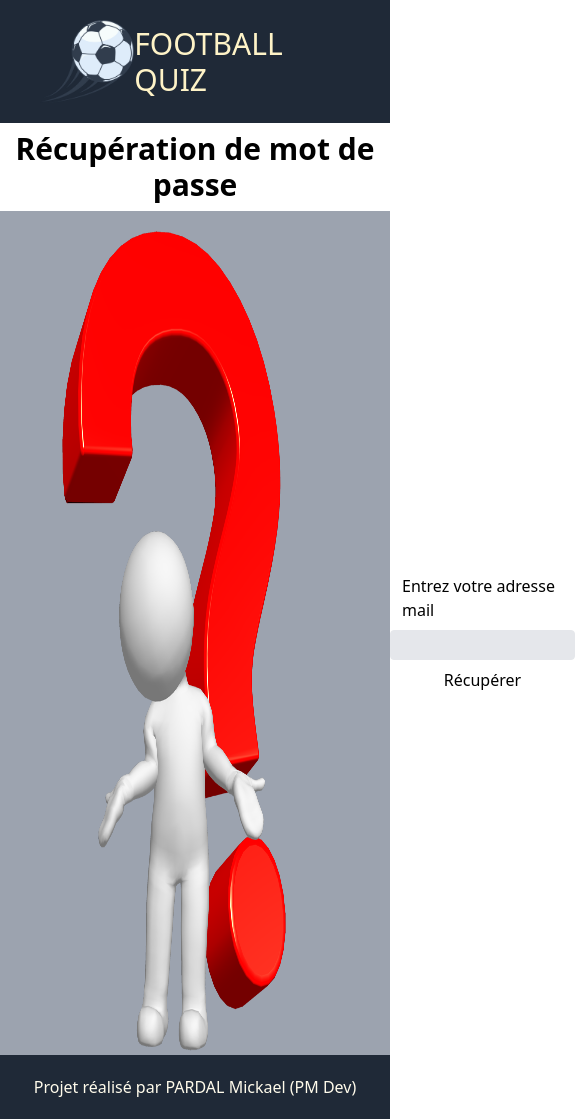
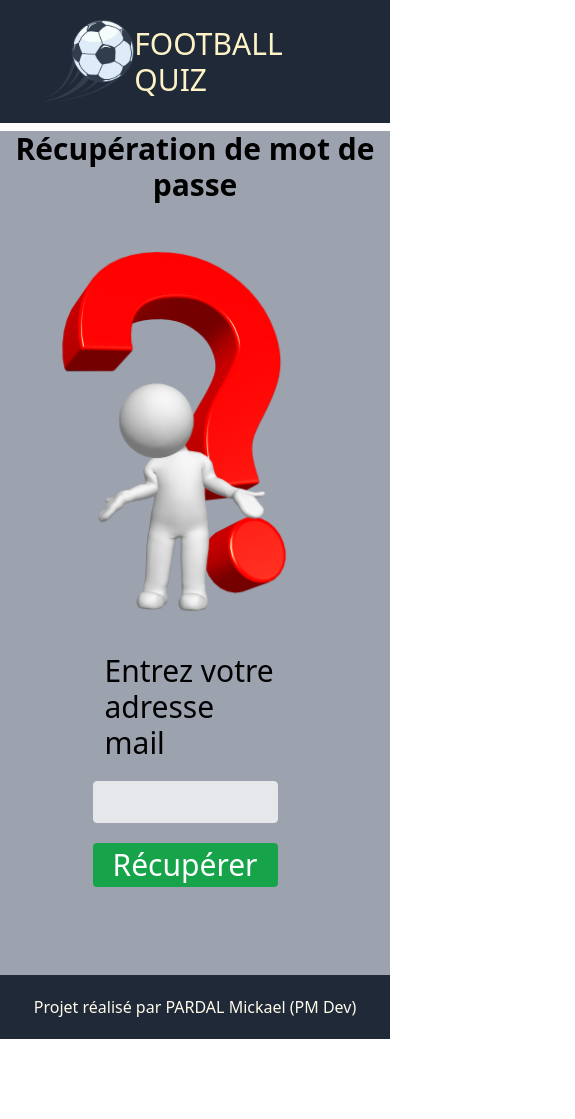
Before and after one commit to mpardal/quiz, a React (Vite) app: page /mot-de-passe-oublie in a window 390 px wide. Shown: the whole page, 575 px wide, since content can reach past the window. After the commit the page ends 1039 px from the top, so only its background shows below. Built offline with nearby package versions, Linux system fonts and the light colour scheme; no server answers.

Commit message:
design mobile

```diff
--- a/src/App.jsx
+++ b/src/App.jsx
@@ -23,7 +23,6 @@ function App() {
               <Route path="/inscription" element={<SignUp />} />
               <Route path="/connexion" element={<Login />} />
               <Route path="/accueil" element={<Welcome />} />
-              <Route path="/error" element={<ErrorPage />} />
               <Route path="/mot-de-passe-oublie" element={<ForgetPassword />} />
             </Routes>
             <Footer />
--- a/src/Components/ForgetPassword.jsx
+++ b/src/Components/ForgetPassword.jsx
@@ -1,14 +1,13 @@
-import {auth} from '../config/firebase-config'
-import {sendPasswordResetEmail} from 'firebase/auth'
-import {useState} from "react";
-import {useNavigate} from "react-router-dom";
-import interrogation from "../assets/interrogation.png"
+import { auth } from '../config/firebase-config'
+import { sendPasswordResetEmail } from 'firebase/auth'
+import { useState } from 'react'
+import { useNavigate } from 'react-router-dom'
+import interrogation from '../assets/interrogation.png'
 
 const ForgetPassword = () => {
-
   const navigate = useNavigate()
 
-    const [email, setEmail] = useState("")
+  const [email, setEmail] = useState('')
   const [success, setSuccess] = useState(null)
   const [error, setError] = useState(null)
 
@@ -18,37 +17,45 @@ const ForgetPassword = () => {
       .then(() => {
         setError(null)
         setSuccess(`Consultez votre ${email} pour réinitialiser le mot de passe`)
-                setEmail("")
+        setEmail('')
         setTimeout(() => {
           navigate('/connexion')
         }, 2000)
-            }).catch(error => {
+      })
+      .catch((error) => {
         setError(error)
-                setEmail("")
-            }
-        )
+        setEmail('')
+      })
   }
 
   return (
-        <>
+    <main className="h-full bg-gray-400">
       <h2 className="text-3xl text-center my-2 font-bold">Récupération de mot de passe</h2>
-            <div className="flex flex-row justify-between h-full bg-gray-400 gap-5 pr-5">
-                <img src={interrogation} alt="interrogation"/>
-                <form onSubmit={handleSubmit} className="flex flex-col m-auto gap-2 w-1/2">
-                    <label htmlFor="email" className="ml-3">Entrez votre adresse mail</label>
-                    <input type="email" value={email} onChange={e => {
+      <div className="flex flex-col xl:flex-row items-center xl:justify-between gap-10 pr-5 my-10">
+        <div className="my-auto">
+          <img src={interrogation} alt="interrogation" width="450" />
+        </div>
+        <form onSubmit={handleSubmit} className="flex flex-col m-auto gap-5 w-1/2 text-3xl">
+          <label htmlFor="email" className="ml-3">
+            Entrez votre adresse mail
+          </label>
+          <input
+            type="email"
+            value={email}
+            onChange={(e) => {
               setEmail(e.target.value)
-                    }} id="email"
-                           className="border px-2 py-0.5 bg-gray-200 rounded"/>
-                    <button type="submit">Récupérer</button>
-                    {success && <span className="bg-green-700 text-amber-100 border-2">
-                        {success}
-                    </span>
-                    }
+            }}
+            id="email"
+            className="border px-2 py-0.5 bg-gray-200 rounded"
+          />
+          <button type="submit" className="mx-auto px-5 py-1 text-white bg-green-600 rounded">
+            Récupérer
+          </button>
+          {success && <span className="bg-green-700 text-amber-100 border-2">{success}</span>}
           {error && <span className="bg-red-700">{error.message}</span>}
         </form>
       </div>
-        </>
+    </main>
   )
 }
 
--- a/src/Components/Landing.jsx
+++ b/src/Components/Landing.jsx
@@ -1,24 +1,22 @@
-import {Link} from "react-router-dom";
+import { Link } from 'react-router-dom'
 
 const Landing = () => {
-    return(
-        <main className="flex justify-around h-full text-amber-100 bg-worldcup bg-red-600 bg-no-repeat bg-center">
-            <div className="my-auto">
+  return (
+    <main className="flex flex-col xl:flex-row justify-center items-center xl:justify-around h-full text-amber-100 xl:bg-worldcup bg-red-600 bg-no-repeat bg-center">
+      <div className="xl:my-auto my-5">
         <button
           className="border-2 py-3 px-6 rounded bg-transparent text-lg text-center no-underline
-                                   hover:bg-gray-800">
-                    <Link to="/inscription">
-                        Inscription
-                    </Link>
+                                   hover:bg-gray-800"
+        >
+          <Link to="/inscription">Inscription</Link>
         </button>
       </div>
-            <div className="my-auto">
+      <div className="xl:my-auto my-5">
         <button
           className="border-2 py-3 px-6 rounded bg-transparent text-lg text-center no-underline
-                                   hover:bg-gray-800">
-                    <Link to="/connexion">
-                        Connexion
-                    </Link>
+                                   hover:bg-gray-800"
+        >
+          <Link to="/connexion">Connexion</Link>
         </button>
       </div>
     </main>
--- a/src/Components/Levels.jsx
+++ b/src/Components/Levels.jsx
@@ -14,7 +14,7 @@ const Levels = ({ level }) => {
   const levelName = levelNames[level]
 
   return (
-    <div>
+    <div className="ml-10 text-left xl:text-center xl:ml-0">
       <h2 className="ml-5">
         Niveau : <span className="font-bold">{levelName}</span>
       </h2>
--- a/src/Components/Quiz.jsx
+++ b/src/Components/Quiz.jsx
@@ -11,7 +11,7 @@ import { useEffect, useState } from 'react'
 const Quiz = ({ question, displayOptions }) => {
   return (
     <div className="flex flex-col gap-2 items-start text-xl mt-6 ml-8">
-      <h2 className="text-2xl w-1/3 text-left">{question}</h2>
+      <h2 className="text-2xl xl:w-1/3 text-left">{question}</h2>
       {displayOptions}
     </div>
   )
--- a/src/Components/SignUp.jsx
+++ b/src/Components/SignUp.jsx
@@ -40,12 +40,12 @@ const SignUp = () => {
   }, [])
 
   return (
-    <main className="flex flex-row justify-between h-full bg-gray-400">
+    <main className="flex flex-col xl:flex-row items-center xl:justify-between justify-between h-full bg-gray-400">
       <div className="my-auto">
         <img src={club} alt="inscription" />
       </div>
       <form onSubmit={handleSubmit} className="flex flex-col m-auto gap-20 w-1/2">
-        <h2 className="text-3xl">INSCRIPTION</h2>
+        <h2 className="text-3xl text-center xl:text-left">INSCRIPTION</h2>
         <div className="flex flex-col mx-auto gap-10 w-full">
           <input
             type="text"
@@ -85,7 +85,7 @@ const SignUp = () => {
         </div>
         <div>
           <hr className="border-dashed" />
-          <div className="flex flex-row justify-between">
+          <div className="flex flex-row justify-between gap-3 xl:gap-0">
             <Link to="/login">
               <span>Déjà inscrit ? (Connectez-vous)</span>
             </Link>
--- a/src/Components/Welcome.jsx
+++ b/src/Components/Welcome.jsx
@@ -105,9 +105,9 @@ const Welcome = () => {
   }, [quizLevel])
 
   return (
-    <main className="text-center">
+    <main className="text-center h-full flex flex-col justify-center gap-10">
       <div className="flex flex-row justify-between mt-2 mx-5">
-        <p>
+        <p className="ml-10 xl:ml-0">
           Pseudo : <span className="font-bold">{pseudo}</span>
         </p>
         <p className="text-2xl bg-gray-200 p-3 rounded">
@@ -120,7 +120,7 @@ const Welcome = () => {
           <button
             type="button"
             onClick={quizLevel === levelNames.length - 1 ? onClickFinish : onClickLevelUp}
-            className="p-2 bg-green-500 rounded my-5"
+            className="p-2 bg-green-500 rounded my-5 w-1/4 xl:w-1/6 mx-auto"
           >
             {quizLevel === levelNames.length - 1 ? 'Redémarrer le quiz' : 'Niveau suivant'}
           </button>
@@ -134,7 +134,7 @@ const Welcome = () => {
             type="button"
             onClick={nextQuestions}
             disabled={isButtonDisabled}
-            className="p-2 bg-green-500 rounded my-5"
+            className="p-2 bg-green-500 rounded my-5 w-1/4 xl:w-1/6 mx-auto"
           >
             Valider
           </button>
```
Also changed, not shown: src/Components/Header.jsx (+7 -12 lines), src/Components/Login.jsx (+31 -22 lines). Lines whose indentation alone changed are shown as unchanged.
